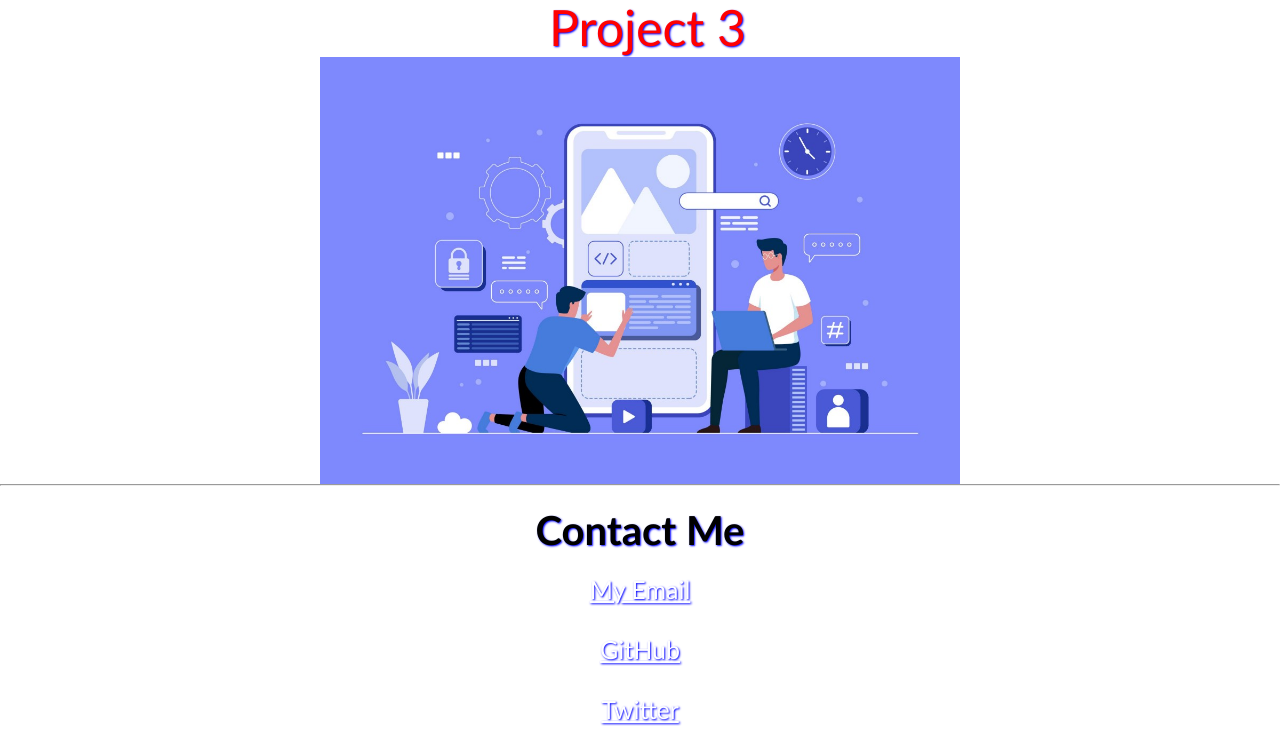
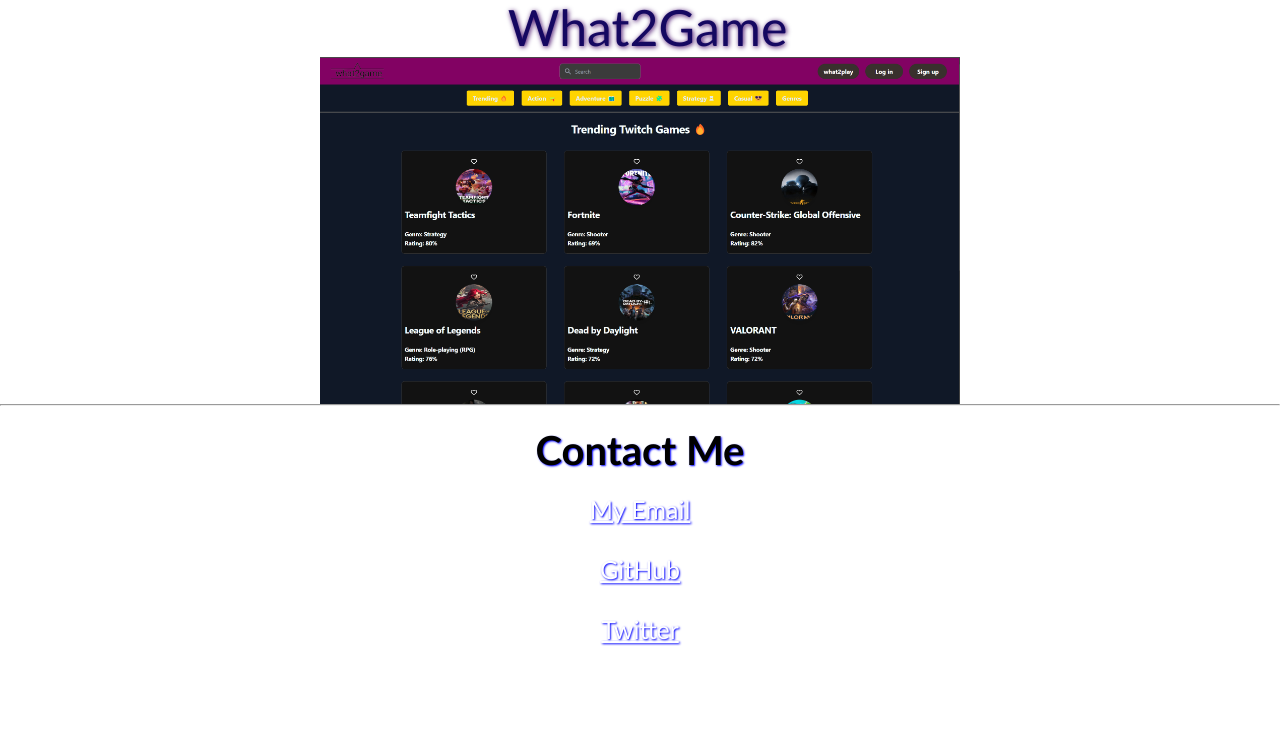
Before and after one commit to FrankM89/Professional-Portfolio, a plain HTML site: page index.html in a window 1280 px wide. Shown: the part 1896-2650 px from the top of the page. After the commit the page ends 2570 px from the top, so only its background shows below. Drawn offline with Linux system fonts and the light colour scheme.

Commit message:
Update 3rd group project

```diff
--- a/assets/css/style.css
+++ b/assets/css/style.css
@@ -97,6 +97,13 @@ p {
   text-shadow: 1px 1px 5px blue;
 }
 
+.what2game  {
+  display: flex;
+  justify-content: center;
+  font-size: 50px;
+  color:rgb(21, 8, 97);
+  text-shadow: 1px 1px 5px rgb(61, 3, 100);
+}
 /* styling rule for text in about me paragraph */
 
 .about-me p {
--- a/index.html
+++ b/index.html
@@ -46,7 +46,7 @@
             <h2 id="about-me" class="about-me">About Me</h2>
 
             <div class="about-me">
-                <img src="./assets/css/images/portfolio.port.jpg" alt="portrait of me" />
+                <img src="./assets/css/images/20221102_165527.jpg" alt="portrait of me" />
 
 
                 <p>
@@ -89,17 +89,17 @@
     <div>
         <p class="project-manager"> So You Want To Manage A Project? </p>
         <a href="https://github.com/wiilki/so-you-want-to-manage-a-project">
-            <img src="./assets/css/images/GroupProject2.jpg"
+            <img src="./assets/css/images/screenshot.jpg"
                 alt="Picture of dashboard for project management tool. Menu for Projects on left side. List of current projects in the middle."
                 class="center">
         </a>
 
     </div>
     <div>
-        <p class="marvel-quest"> Project 3 </p>
-        <a href="https://giphy.com/gifs/toXKzaJP3WIgM/fullscreen">
-            <img src="./assets/css/images/project3.jpeg"
-                alt="two developers working together to build an app. One coding, while the second works on design."
+        <p class="what2game"> What2Game </p>
+        <a href="https://what2game.herokuapp.com/">
+            <img src="./assets/css/images/Screenshot 2023-04-05 225911.png"
+                alt="What2Game application with login/nav/what2game links on top right. Top 10 trending games on Twitch displayed on main page. List of Trending and genre clickable buttons under header."
                 class="center">
         </a>
 
```
Also changed, not shown: assets/css/images/Screenshot 2023-04-05 225911.png (added), assets/css/images/portfolio.port.jpg (deleted), assets/css/images/project1.jpg (deleted), assets/css/images/project2.jpg (deleted), assets/css/images/project3.jpeg (deleted), assets/css/images/screenshot.jpg (renamed from assets/css/images/GroupProject2.jpg), 1 other file.
